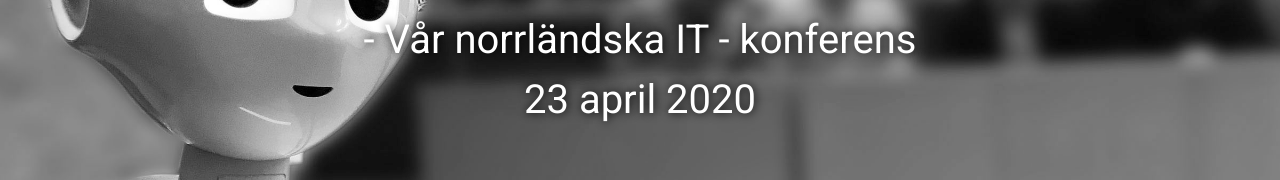
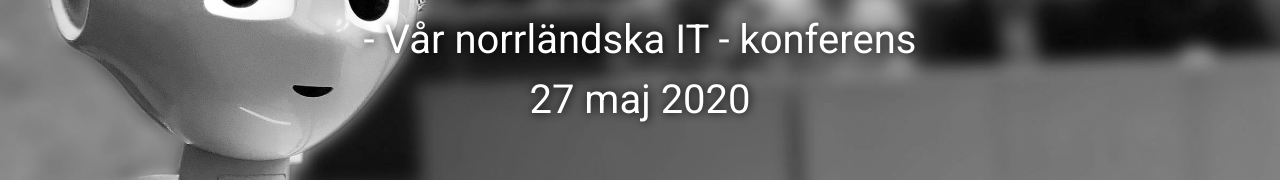
Before and after one commit to umedevkonferens/umedev, a Vue app: page / in a window 1280 px wide. Shown: the part 220-400 px from the top of the page. Built offline with nearby package versions, Linux system fonts and the light colour scheme; what vuefire would draw is missing.

Commit message:
Uppdaterade delningstext

```diff
--- a/public/index.html
+++ b/public/index.html
@@ -7,10 +7,7 @@
 
     <!--  Metatags for sharing -->
     <meta property="og:title" content="Umedev 2020" />
-    <meta
-      property="og:description"
-      content="Vår norrländska IT-konferens i Umeå."
-    />
+    <meta property="og:description" content="Vår norrländska IT-konferens." />
     <meta property="og:url" content="https://umedev.se" />
     <meta property="og:image" content="https://umedev.se/Umedevpepper.jpg" />
     <meta property="og:image:width" content="882" />
--- a/src/views/Home.vue
+++ b/src/views/Home.vue
@@ -3,7 +3,7 @@
     <HeaderWithPepper
       header="Umedev"
       sub-header1="- Vår norrländska IT - konferens"
-      sub-header2="23 april 2020"
+      sub-header2="27 maj 2020"
     />
     <div class="home-content-container content">
       <div class="a">
```
